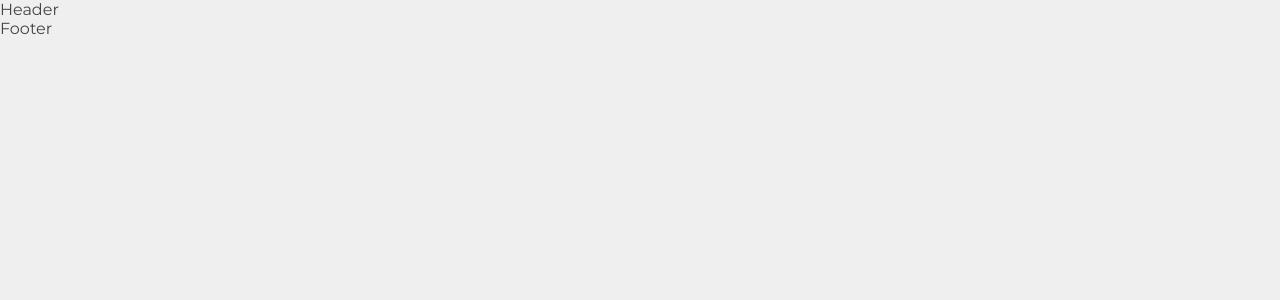
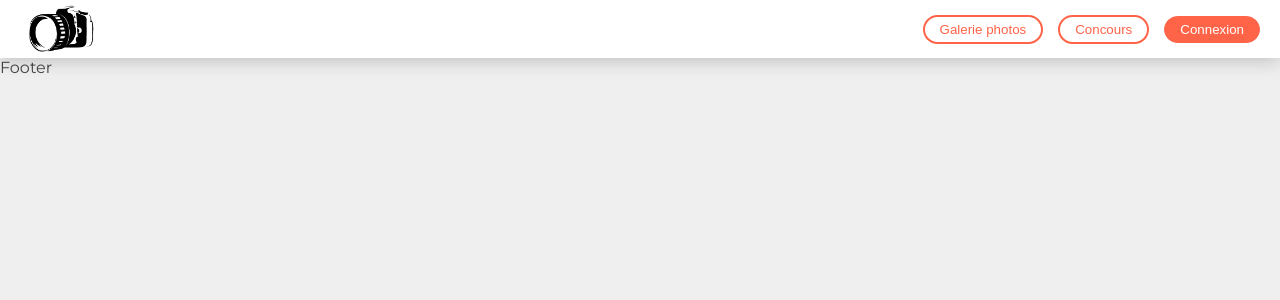
Before and after one commit to lemarak/photosite-front-ts, a React (Create React App) app: page / in a window 1280 px wide. Shown: the top 300 px of the page. Built offline with nearby package versions, Linux system fonts and the light colour scheme.

Commit message:
add HeaderMenu

```diff
--- a/package.json
+++ b/package.json
@@ -3,6 +3,9 @@
   "version": "0.1.0",
   "private": true,
   "dependencies": {
+    "@fortawesome/fontawesome-svg-core": "^6.2.0",
+    "@fortawesome/free-solid-svg-icons": "^6.2.0",
+    "@fortawesome/react-fontawesome": "^0.2.0",
     "@testing-library/jest-dom": "^5.16.5",
     "@testing-library/react": "^13.4.0",
     "@testing-library/user-event": "^13.5.0",
@@ -12,6 +15,7 @@
     "@types/react-dom": "^18.0.6",
     "react": "^18.2.0",
     "react-dom": "^18.2.0",
+    "react-router-dom": "^6.4.1",
     "react-scripts": "5.0.1",
     "sass": "^1.55.0",
     "typescript": "^4.8.4",
--- /dev/null
+++ b/src/assets/styles/_themes.scss
@@ -0,0 +1,46 @@
+.btn {
+  padding: 5px 15px;
+  border-radius: 20px;
+  cursor: pointer;
+  transition: 0.2s opacity;
+  &:hover {
+    opacity: 0.7;
+  }
+}
+
+.btn-primary {
+  background-color: var(--primary);
+  color: white;
+  border: 1px solid var(--primary);
+}
+
+.btn-reverse-primary {
+  border: 2px solid var(--primary);
+  color: var(--primary);
+  background-color: white;
+}
+
+.card {
+  border-radius: 20px;
+  background-color: white;
+}
+
+.text-primary {
+  color: var(--primary);
+}
+
+label {
+  font-size: 14px;
+  font-weight: 500;
+  margin-bottom: 3px;
+}
+input {
+  padding: 10px 15px;
+  border: 2px solid var(--gray-2);
+  border-radius: 20px;
+}
+.form-error {
+  margin: 0;
+  color: var(--red-1);
+  margin-bottom: 6px;
+}
--- /dev/null
+++ b/src/assets/styles/_utils.scss
@@ -0,0 +1,57 @@
+.calc {
+  position: fixed;
+  top: 0;
+  left: 0;
+  width: 100%;
+  height: 100vh;
+}
+
+.container {
+  max-width: 1200px;
+  margin: auto;
+  width: 100%;
+}
+
+.p-5 {
+  padding: 5px;
+}
+.p-10 {
+  padding: 10px;
+}
+.p-20 {
+  padding: 20px;
+}
+.p-30 {
+  padding: 30px;
+}
+
+.m-5 {
+  margin: 5px;
+}
+.m-10 {
+  margin: 10px;
+}
+.m-20 {
+  margin: 20px;
+}
+.m-30 {
+  margin: 30px;
+}
+
+.mb-10 {
+  margin-bottom: 10px;
+}
+.mb-20 {
+  margin-bottom: 20px;
+}
+
+.my-30 {
+  margin: 30px 0;
+}
+
+.mr-5 {
+  margin-right: 5px;
+}
+.mr-15 {
+  margin-right: 15px;
+}
--- a/src/assets/styles/index.scss
+++ b/src/assets/styles/index.scss
@@ -1,4 +1,6 @@
 @use "./variables";
 @use "./base";
 @use "./flex";
+@use "./themes";
+@use "./utils";
 @use "./debug";
--- a/src/components/Header/Header.module.scss
+++ b/src/components/Header/Header.module.scss
@@ -0,0 +1,32 @@
+@use "../../assets/styles/mixins" as mixin;
+
+.header {
+  position: relative;
+  height: 58px;
+  padding: 10px 20px;
+  box-shadow: var(--box-shadow-nav);
+  color: var(--primary);
+  background-color: white;
+  img {
+    width: 80px;
+    cursor: pointer;
+  }
+}
+
+.headerList {
+  @include mixin.xs {
+    display: none;
+  }
+}
+
+.headerXs {
+  display: none;
+  cursor: pointer;
+  transition: opacity 0.2s;
+  &:hover {
+    opacity: 0.6;
+  }
+  @include mixin.xs {
+    display: block;
+  }
+}
--- a/src/components/Header/Header.tsx
+++ b/src/components/Header/Header.tsx
@@ -1,9 +1,42 @@
+import { FontAwesomeIcon } from "@fortawesome/react-fontawesome";
+import { faBars } from "@fortawesome/free-solid-svg-icons";
 import styles from "./Header.module.scss";
+import photosite from "../../assets/images/photosite.png";
+import { useState } from "react";
+import HeaderMenu from "./components/HeaderMenu";
 
 export interface IHeaderProps {}
 
 function Header(props: IHeaderProps) {
-  return <div>Header</div>;
+  const [showMenu, setShowMenu] = useState(false);
+
+  return (
+    <header className={`${styles.header} d-flex flex-row align-items-center`}>
+      <div className="flex-fill">
+        <img src={photosite} alt="logo cookchef" />
+      </div>
+      <ul className={styles.headerList}>
+        <button className="mr-15 btn btn-reverse-primary">
+          <span>Galerie photos</span>
+        </button>
+        <button className="mr-15 btn btn-reverse-primary">
+          <span>Concours</span>
+        </button>
+        <button className="btn btn-primary">Connexion</button>
+      </ul>
+      <FontAwesomeIcon
+        onClick={() => setShowMenu(!showMenu)}
+        icon={faBars}
+        className={`${styles.headerXs} "mr-15"`}
+      />
+      {showMenu && (
+        <>
+          <div onClick={() => setShowMenu(false)} className="calc"></div>
+          <HeaderMenu />
+        </>
+      )}
+    </header>
+  );
 }
 
 export default Header;
--- /dev/null
+++ b/src/components/Header/components/HeaderMenu.module.scss
@@ -0,0 +1,16 @@
+.menuContainer {
+  position: absolute;
+  top: 68px;
+  right: 10px;
+  width: 240px;
+  li {
+    padding: 10px 10px;
+    cursor: pointer;
+    border-radius: 20px;
+    transition: background-color 0.2s, color 0.2s;
+    &:hover {
+      background-color: var(--primary);
+      color: white;
+    }
+  }
+}
--- /dev/null
+++ b/src/components/Header/components/HeaderMenu.tsx
@@ -0,0 +1,15 @@
+import styles from "./HeaderMenu.module.scss";
+
+export interface IHeaderMenuProps {}
+
+function HeaderMenu(props: IHeaderMenuProps) {
+  return (
+    <ul className={`${styles.menuContainer} card p-20`}>
+      <li>Galerie photos</li>
+      <li>Concours</li>
+      <li>Connexion</li>
+    </ul>
+  );
+}
+
+export default HeaderMenu;
```
Also changed, not shown: src/assets/images/photosite.png (added), 1 other file (tests, documents, lock files or other folders).
